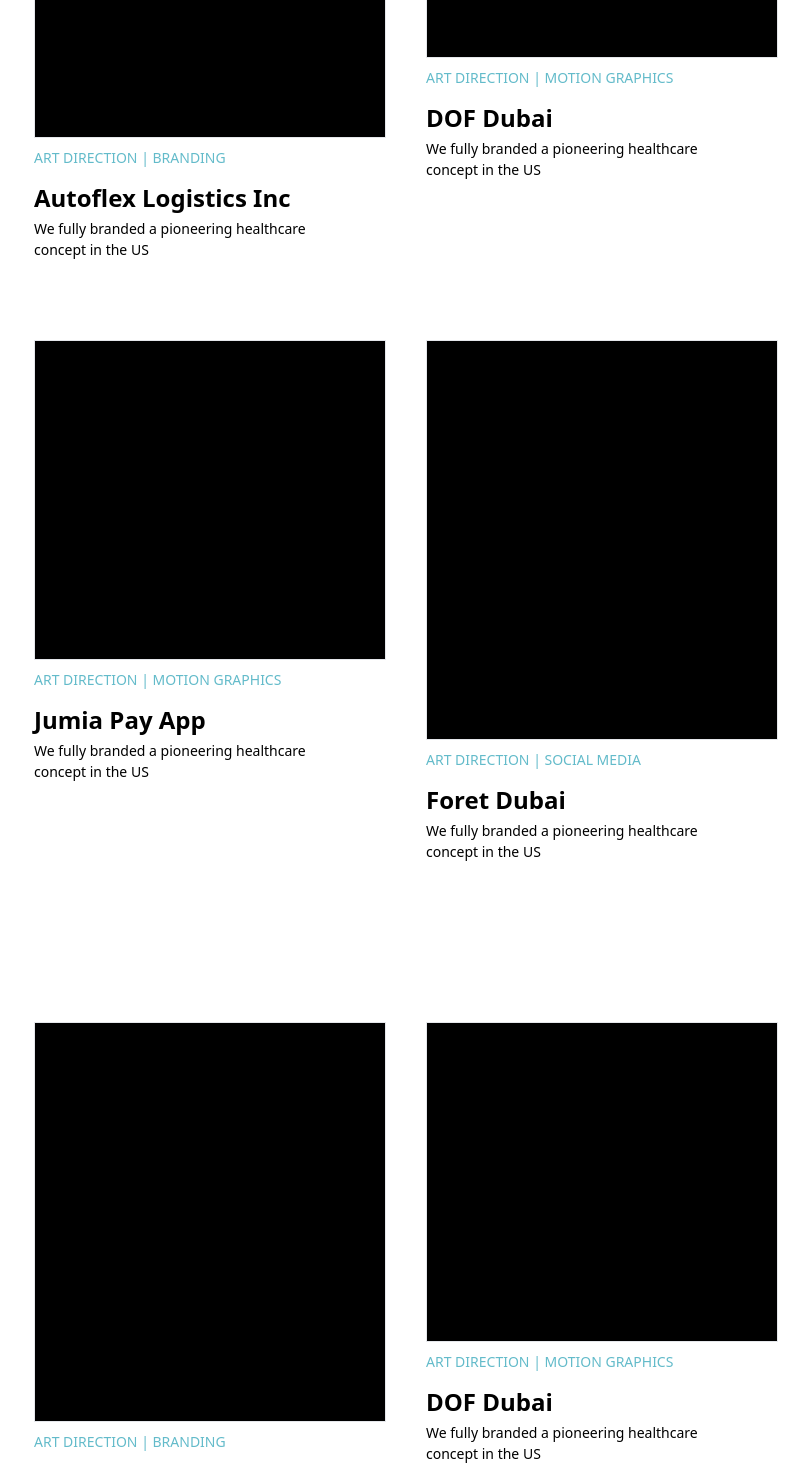
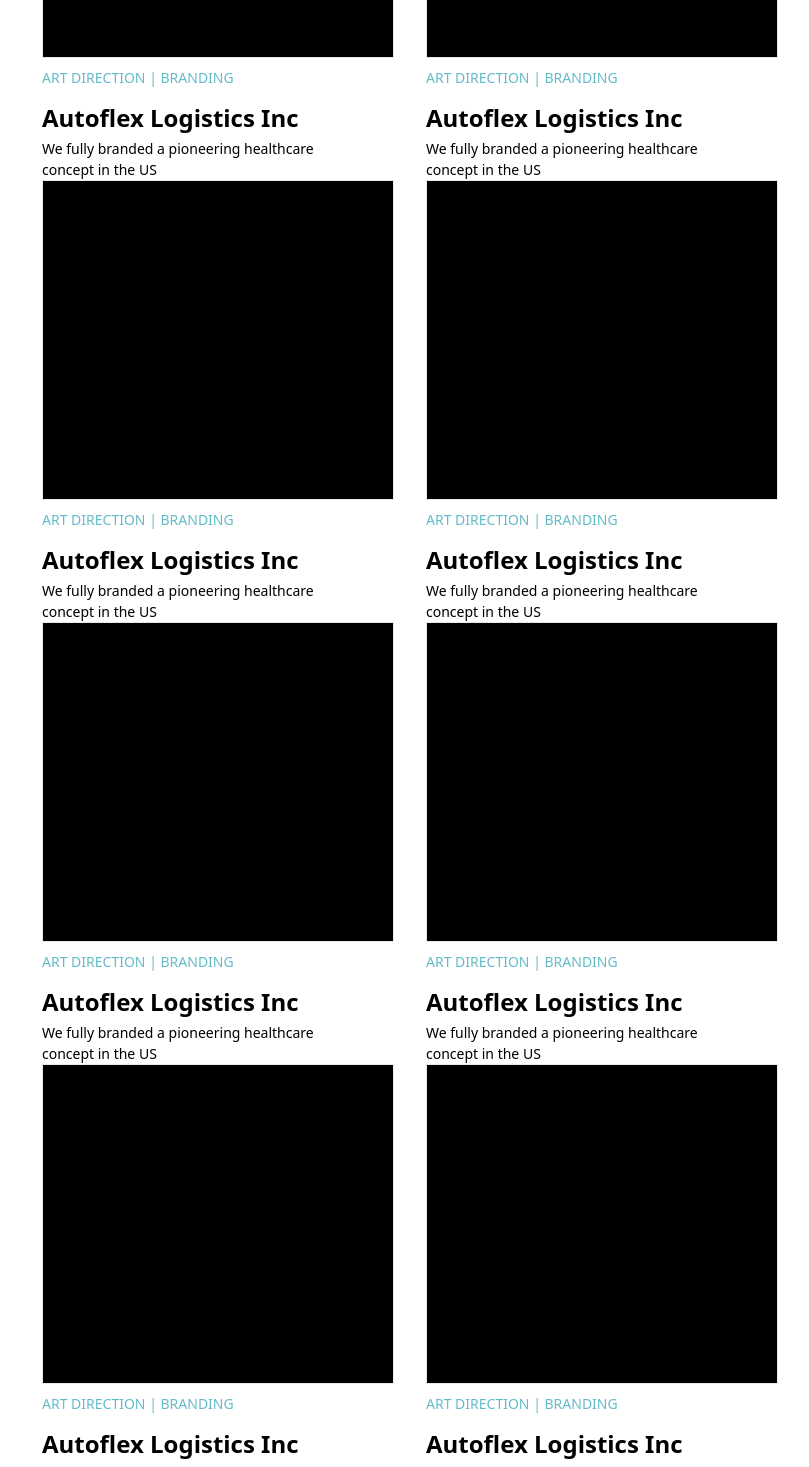
Before and after one commit to borodedamie/jaga-visuals, a React (Vite) app: page /works in a window 1280 px wide. Shown: the part 900-2367 px from the top of the page, without its empty margins (234-1043 px from the left). Built offline with nearby package versions, Linux system fonts and the light colour scheme.

Commit message:
new animations

```diff
--- a/src/assets/data.js
+++ b/src/assets/data.js
@@ -1,6 +1,4 @@
 export const data =[
-
-
     {
         title:'Creative Design',
         paragraph:'Bring your brand to life online with a bespoke website that boosts engagement and brings a return on creativity.'
@@ -26,3 +24,73 @@
         paragraph:'JAGA VISUALS combines strategic direction with creative design to build a unique brand identity that your customers want to be a part of.'
      },
 ]
+
+export const file = [
+
+    {
+    title:'ART DIRECTION | BRANDING',
+    paragraph:'Autoflex Logistics Inc',
+    sentence:'We fully branded a pioneering healthcare concept in the US',
+},
+{
+    title:'ART DIRECTION | BRANDING',
+    paragraph:'Autoflex Logistics Inc',
+    sentence:'We fully branded a pioneering healthcare concept in the US',
+},
+{
+    title:'ART DIRECTION | BRANDING',
+    paragraph:'Autoflex Logistics Inc',
+    sentence:'We fully branded a pioneering healthcare concept in the US',
+},
+{
+    title:'ART DIRECTION | BRANDING',
+    paragraph:'Autoflex Logistics Inc',
+    sentence:'We fully branded a pioneering healthcare concept in the US',
+},
+{
+    title:'ART DIRECTION | BRANDING',
+    paragraph:'Autoflex Logistics Inc',
+    sentence:'We fully branded a pioneering healthcare concept in the US',
+},
+{
+    title:'ART DIRECTION | BRANDING',
+    paragraph:'Autoflex Logistics Inc',
+    sentence:'We fully branded a pioneering healthcare concept in the US',
+},
+{
+    title:'ART DIRECTION | BRANDING',
+    paragraph:'Autoflex Logistics Inc',
+    sentence:'We fully branded a pioneering healthcare concept in the US',
+},
+{
+    title:'ART DIRECTION | BRANDING',
+    paragraph:'Autoflex Logistics Inc',
+    sentence:'We fully branded a pioneering healthcare concept in the US',
+},
+]
+
+export const expert = [
+
+    {
+    title:'ART DIRECTION | BRANDING',
+    paragraph:'Autoflex Logistics Inc',
+    sentence:'We fully branded a pioneering healthcare concept in the US',
+},
+{
+    title:'ART DIRECTION | BRANDING',
+    paragraph:'Autoflex Logistics Inc',
+    sentence:'We fully branded a pioneering healthcare concept in the US',
+},
+{
+    title:'ART DIRECTION | BRANDING',
+    paragraph:'Autoflex Logistics Inc',
+    sentence:'We fully branded a pioneering healthcare concept in the US',
+},
+{
+    title:'ART DIRECTION | BRANDING',
+    paragraph:'Autoflex Logistics Inc',
+    sentence:'We fully branded a pioneering healthcare concept in the US',
+},
+
+
+]
--- a/src/components/Nav.jsx
+++ b/src/components/Nav.jsx
@@ -29,11 +29,11 @@
         </div>
       </div>
       <ul
-        className={`bg-[blue] md:bg-[white] pl-9 md:pl-0 text-[white] md:text-[black] justify-between items-center md:flex flex-col md:flex-row absolute w-full md:w-[60%] md:static transition-all duration-500 ease-in md:items-center gap-10 ${
-          navbar ? 'top-0' : 'top-[-490px] opacity-10'
+        className={`bg-[blue] md:bg-[white] pl-9 md:pl-0 text-[white] md:text-[black] justify-between items-center md:flex flex-col md:flex-row absolute w-full md:w-[60%] md:static transition-all duration-600 ease-in md:items-center gap-10 ${
+          navbar ? 'top-0' : 'top-[-490px]'
         }`}
       >
-        <li className="text-[40px] sm:transition-all sm:duration-500 sm:ease-in sm:opacity-5 md:text-[20px] py-[1em] md:pb-0 font-bold leading-[19.36px]">
+        <li className="text-[40px] sm:transition-all md:text-[20px] py-[1em] md:pb-0 font-bold leading-[19.36px]">
           <NavLink to="/works">Work</NavLink>
         </li>
         <li className="text-[40px] md:text-[20px]  py-[1em] md:pb-0 font-bold leading-[19.36px]">
--- a/src/components/Work.jsx
+++ b/src/components/Work.jsx
@@ -1,6 +1,8 @@
 import React from "react";
 import { motion } from 'framer-motion';
 import { fadeIn } from './variants';
+import { expert } from "../assets/data";
+
 const Work = () => {
   return (
     <div>
@@ -21,83 +23,41 @@
           </div>
         </div>
 
-        <div
-
-          className="flex flex-col justify-around items-center"
-        >
+        <div className="grid grid-cols-1 md:grid-cols-2 w-full md:w-[60%] justify-center items-center mx-auto">
+      {expert.map((expert1, index) => {
+        return (
           <motion.div
-          variants={fadeIn("up", 0.5)}
-          viewport={{ once: true, amount: 0.7 }}
-          initial="hidden"
-          whileInView={"show"}
-          className="flex w-full flex-col md:flex-row justify-center px-5 gap-10">
-            <div className="my-20 md:my-0">
-              <div className="border bg-[white] h-[25rem] w-full md:w-[22rem]"></div>
-              <div className="text-[white]">
-                <h2 className="text-[#63bbca] text-[14px] leading-10">
-                  ART DIRECTION | BRANDING
-                </h2>
-                <h1 className="text-[24px] font-bold leading-10">
-                  Autoflex Logistics Inc
-                </h1>
-                <p className="text-[14px] w-[18rem]">
-                  We fully branded a pioneering healthcare concept in the US
-                </p>
-              </div>
-            </div>
-            <div>
-              <div className="border bg-[white] h-[25rem] md:h-[20rem] w-full md:w-[22rem]"></div>
-              <div className="text-[white]">
-                <h2 className="text-[#63bbca] text-[14px] leading-10">
-                  ART DIRECTION | MOTION GRAPHICS
-                </h2>
-                <h1 className="text-[24px] font-bold leading-10">DOF Dubai</h1>
-                <p className="text-[14px] w-[18rem]">
-                  We fully branded a pioneering healthcare concept in the US
-                </p>
-              </div>
-            </div>
-          </motion.div>
-          <motion.div
-          variants={fadeIn("up", 0.5)}
-          viewport={{ once: true, amount: 0.7 }}
-          initial="hidden"
-          whileInView={"show"}
-           className="flex w-full flex-col md:flex-row justify-center px-5 gap-10 py-20">
-            <div
-            className="my-20 md:my-0">
+            variants={fadeIn("right", 0.5)}
+            viewport={{ amount: 0.7 }}
+            initial="hidden"
+            whileInView={"show"}
+            className="flex flex-col justify-around px-5"
+          >
+            <div className="" key={expert1.id}>
               <div className="border bg-[white] h-[25rem] md:h-[20rem] w-full md:w-[22rem]">
                 {" "}
               </div>
               <div className="text-[white]">
                 {" "}
-                <h2 className="text-[#63bbca] text-[14px] leading-10">
-                  ART DIRECTION | MOTION GRAPHICS
+                <h2
+                  key={index}
+                  className="text-[#63bbca] text-[14px] leading-10"
+                >
+                  {expert1.title}
                 </h2>
-                <h1 className="text-[24px] font-bold leading-10">
-                  Jumia Pay Ap
+                <h1 key={index} className="text-[24px] font-bold leading-10">
+                  {" "}
+                  {expert1.paragraph}
                 </h1>
-                <p className="text-[14px] w-[18rem]">
-                  We fully branded a pioneering healthcare concept in the US
-                </p>
-              </div>
-            </div>
-            <div>
-              <div className="border bg-[white] h-[25rem] w-full md:w-[22rem]"></div>
-              <div className="text-[white]">
-                <h2 className="text-[#63bbca] text-[14px] leading-10">
-                  ART DIRECTION | SOCIAL MEDIA
-                </h2>
-                <h1 className="text-[24px] font-bold leading-10">
-                  Foret Dubai
-                </h1>
-                <p className="text-[14px] w-[18rem]">
-                  We fully branded a pioneering healthcare concept in the US
+                <p key={index} className="text-[14px] w-[18rem]">
+                  {expert1.sentence}{" "}
                 </p>
               </div>
             </div>
           </motion.div>
-        </div>
+        );
+      })}
+    </div>
       </div>
     </div>
   );
--- a/src/components/Work1.jsx
+++ b/src/components/Work1.jsx
@@ -9,7 +9,7 @@
     <div className="w-full gap-[60px] flex flex-col pb-20 md:flex-row items-center justify-center">
       <div className="text-[blue] flex flex-col font-black text-[110px]">
         <motion.div variants={fadeIn("right", 0.5)}
-        viewport={{ once: true, amount: 0.7 }}
+        viewport={{ amount: 0.7 }}
         initial="hidden"
         whileInView={"show"}
         className="flex gap-[5rem]">
--- a/src/components/WorkExpert.jsx
+++ b/src/components/WorkExpert.jsx
@@ -1,145 +1,44 @@
 import React from "react";
-import { motion } from 'framer-motion';
-import { fadeIn } from './variants';
+import { motion } from "framer-motion";
+import { fadeIn } from "./variants";
+import { file } from "../assets/data";
+
 const WorkExpert = () => {
   return (
-    <div>
-      <div className="flex flex-col justify-around items-center">
+    <div className="grid grid-cols-1 md:grid-cols-2 w-full md:w-[60%] justify-center items-center mx-auto">
+      {file.map((file1, index) => {
+        return (
           <motion.div
             variants={fadeIn("right", 0.5)}
-     viewport={{ once: true, amount: 0.7 }}
+            viewport={{ amount: 0.7 }}
             initial="hidden"
             whileInView={"show"}
-       className="flex w-full flex-col md:flex-row justify-center px-5 gap-10">
-          <div className="my-20 md:my-0">
-            <div className="border bg-[black] h-[25rem] w-full md:w-[22rem]"></div>
-            <div className="text-[black]">
-              <h2 className="text-[#63bbca] text-[14px] leading-10">
-                ART DIRECTION | BRANDING
-              </h2>
-              <h1 className="text-[24px] font-bold leading-10">
-                Autoflex Logistics Inc
-              </h1>
-              <p className="text-[14px] w-[18rem]">
-                We fully branded a pioneering healthcare concept in the US
-              </p>
-            </div>
-          </div>
-          <div>
-            <div className="border bg-[black] h-[25rem] md:h-[20rem] w-full md:w-[22rem]"></div>
-            <div className="text-[black]">
-              <h2 className="text-[#63bbca] text-[14px] leading-10">
-                ART DIRECTION | MOTION GRAPHICS
-              </h2>
-              <h1 className="text-[24px] font-bold leading-10">DOF Dubai</h1>
-              <p className="text-[14px] w-[18rem]">
-                We fully branded a pioneering healthcare concept in the US
-              </p>
-            </div>
-          </div>
-        </motion.div>
-        <motion.div
-        variants={fadeIn("right", 0.5)}
-        viewport={{ once: true, amount: 0.7 }}
-        initial="hidden"
-        whileInView={"show"}
-           className="flex w-full flex-col md:flex-row justify-center px-5 gap-10 py-20">
-          <div className="my-20 md:my-0">
+            className="flex flex-col justify-around px-5"
+          >
+            <div className="" key={file1.id}>
               <div className="border bg-[black] h-[25rem] md:h-[20rem] w-full md:w-[22rem]">
                 {" "}
               </div>
               <div className="text-[black]">
                 {" "}
-              <h2 className="text-[#63bbca] text-[14px] leading-10">
-                ART DIRECTION | MOTION GRAPHICS
+                <h2
+                  key={index}
+                  className="text-[#63bbca] text-[14px] leading-10"
+                >
+                  {file1.title}
                 </h2>
-              <h1 className="text-[24px] font-bold leading-10">Jumia Pay App</h1>
-              <p className="text-[14px] w-[18rem]">
-                We fully branded a pioneering healthcare concept in the US
-              </p>
-            </div>
-          </div>
-          <div>
-            <div className="border bg-[black] h-[25rem] w-full md:w-[22rem]"></div>
-            <div className="text-[black]">
-              <h2 className="text-[#63bbca] text-[14px] leading-10">
-                ART DIRECTION | SOCIAL MEDIA
-              </h2>
-              <h1 className="text-[24px] font-bold leading-10">Foret Dubai</h1>
-              <p className="text-[14px] w-[18rem]">
-                We fully branded a pioneering healthcare concept in the US
+                <h1 key={index} className="text-[24px] font-bold leading-10">
+                  {" "}
+                  {file1.paragraph}
+                </h1>
+                <p key={index} className="text-[14px] w-[18rem]">
+                  {file1.sentence}{" "}
                 </p>
               </div>
             </div>
           </motion.div>
-        <motion.div
-        variants={fadeIn("right", 0.5)}
-        viewport={{ once: true, amount: 0.7 }}
-        initial="hidden"
-        whileInView={"show"}
-           className="flex w-full flex-col md:flex-row justify-center px-5 gap-10 py-20">
-          <div className="my-20 md:my-0">
-            <div className="border bg-[black] h-[25rem] w-full md:w-[22rem]"></div>
-            <div className="text-[black]">
-              <h2 className="text-[#63bbca] text-[14px] leading-10">
-                ART DIRECTION | BRANDING
-              </h2>
-              <h1 className="text-[24px] font-bold leading-10">
-                Autoflex Logistics Inc
-              </h1>
-              <p className="text-[14px] w-[18rem]">
-                We fully branded a pioneering healthcare concept in the US
-              </p>
-            </div>
-          </div>
-          <div>
-            <div className="border bg-[black] h-[25rem] md:h-[20rem] w-full md:w-[22rem]"></div>
-            <div className="text-[black]">
-              <h2 className="text-[#63bbca] text-[14px] leading-10">
-                ART DIRECTION | MOTION GRAPHICS
-              </h2>
-              <h1 className="text-[24px] font-bold leading-10">DOF Dubai</h1>
-              <p className="text-[14px] w-[18rem]">
-                We fully branded a pioneering healthcare concept in the US
-              </p>
-            </div>
-          </div>
-        </motion.div>
-        <motion.div
-        variants={fadeIn("right", 0.5)}
-        viewport={{ once: true, amount: 0.7 }}
-        initial="hidden"
-        whileInView={"show"}
-          className="flex w-full flex-col md:flex-row justify-center px-5 gap-10 py-20">
-          <div className="my-20 md:my-0">
-            <div className="border bg-[black] h-[25rem] md:h-[20rem] w-full md:w-[22rem]">
-              {" "}
-            </div>
-            <div className="text-[black]">
-              {" "}
-              <h2 className="text-[#63bbca] text-[14px] leading-10">
-                ART DIRECTION | MOTION GRAPHICS
-              </h2>
-              <h1 className="text-[24px] font-bold leading-10">Wavy Beauty Inc</h1>
-              <p className="text-[14px] w-[18rem]">
-                We fully branded a pioneering healthcare concept in the US
-              </p>
-            </div>
-          </div>
-          <div>
-            <div className="border bg-[black] h-[25rem] w-full md:w-[22rem]"></div>
-            <div className="text-[black]">
-              <h2 className="text-[#63bbca] text-[14px] leading-10">
-                ART DIRECTION | MOTION GRAPHICS
-              </h2>
-              <h1 className="text-[24px] font-bold leading-10">Nagaad Organic</h1>
-              <p className="text-[14px] w-[18rem]">
-                We fully branded a pioneering healthcare concept in the US
-              </p>
-            </div>
-          </div>
-        </motion.div>
-      </div>
+        );
+      })}
     </div>
   );
 };
--- a/src/components/variants.js
+++ b/src/components/variants.js
@@ -24,7 +24,7 @@
   show: {
     opacity: 1,
     transition: {
-      delayChildren: 0.5,
+      delayChildren: 0.3,
       staggerDirection: -1,
     },
   },
```
Lines whose indentation alone changed are shown as unchanged.
